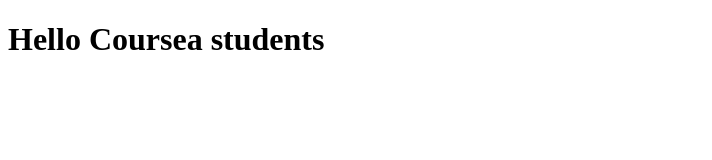
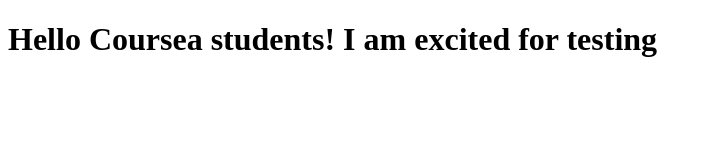
Before and after one commit to Dylan942/repo2, a plain HTML site: page index.html in a window 1280 px wide. Shown: the whole page, without its empty margins (0-712 px from the left). Drawn offline with Linux system fonts and the light colour scheme.

Commit message:
Second commit for testing

```diff
--- a/index.html
+++ b/index.html
@@ -5,6 +5,6 @@
         <title>Hello Coursea</title>
     </head>
     <body>
-        <h1>Hello Coursea students</h1>
+        <h1>Hello Coursea students! I am excited for testing</h1>
     </body>
 </html>
```
